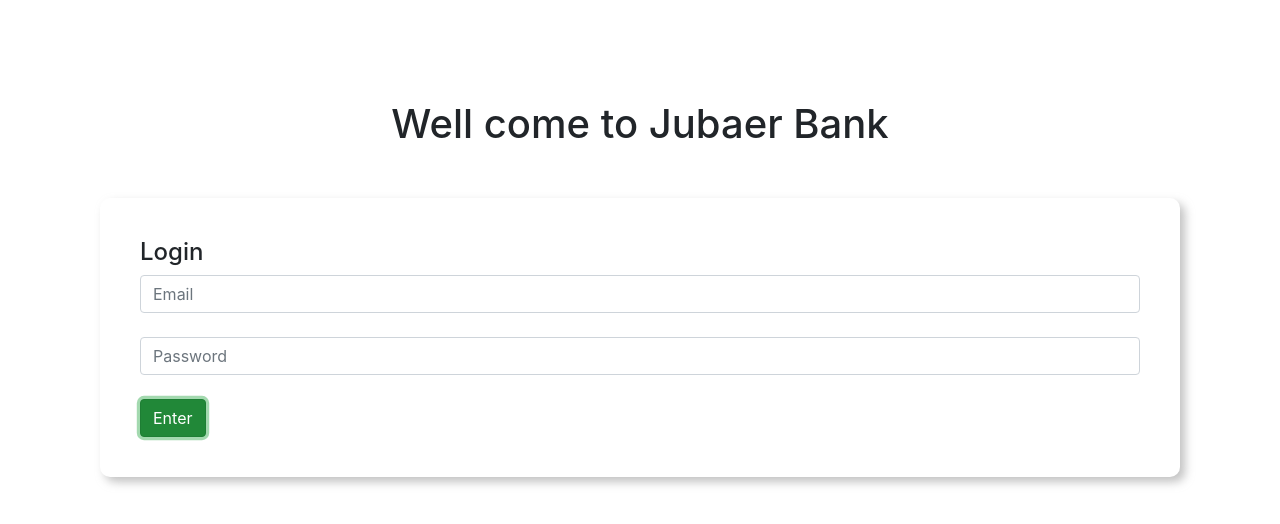
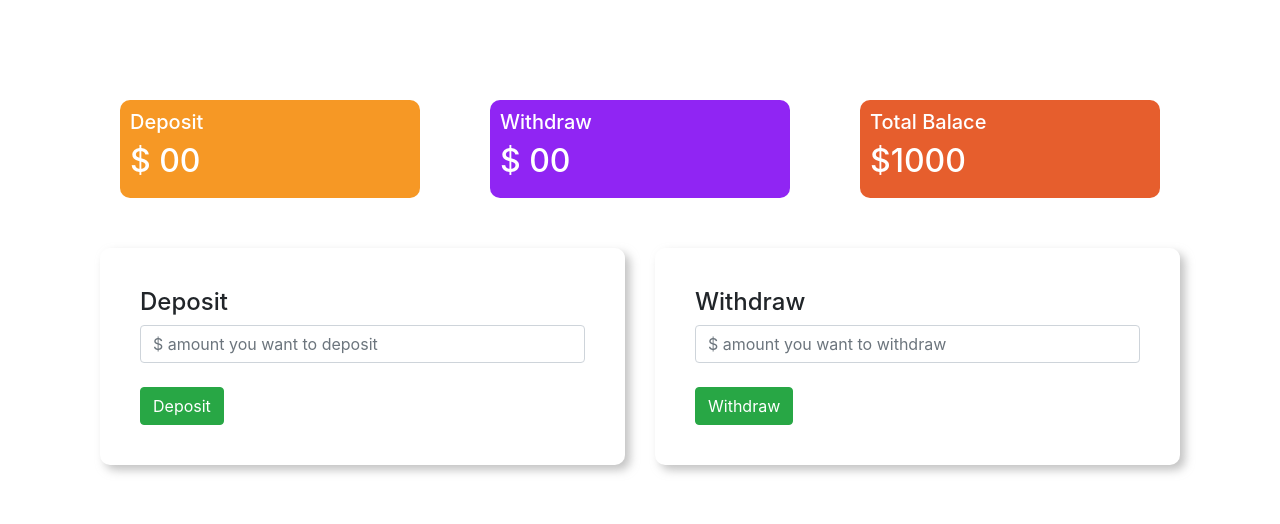
Before and after one commit to amjubaer/jubaer-bank, a plain HTML site: page index.html in a window 1280 px wide. Both pictures are taken after a click on the button "Enter". Drawn offline with nearby package versions, Linux system fonts and the light colour scheme.

Commit message:
I have done

```diff
--- a/index.html
+++ b/index.html
@@ -8,6 +8,7 @@
     <link rel="stylesheet" href="style.css">
 </head>
 <body>
+    <div  id="login-area">
         <h1 class="text-center">Well come to Jubaer Bank</h1>
         <div class="submit-area">
             <h4>Login</h4>
@@ -17,11 +18,126 @@
             <br>
             <button id="login" class="btn btn-success">Enter</button>
         </div>
+    </div>
+    <div id="transaction-area">
+         <div class="row">
+            <div class="col-md-4">
+             <div class="deposit status">
+                    <h5>Deposit</h5>
+                    <h2>$ <span id="currentDeposit">00</span></h2>
+                </div>
+             </div>
+             <div class="col-md-4">
+             <div class="withdraw status">
+                    <h5>Withdraw</h5>
+                    <h2>$ <span id="currentWithdraw">00</span></h2>
+                </div>
+             </div>
+             <div class="col-md-4">
+             <div class="balace status">
+                    <h5>Total Balace</h5>
+                    <h2>$<span id="currentBalance">1000</span></h2>
+                </div>
+             </div>
+         </div>
+         <div class="row">
+             <div class="col-md-6">
+                 <div class="submit-area">
+                    <h4>Deposit</h4>
+                    <input id="depositAmount" type="text" class="form-control" placeholder="$ amount you want to deposit">
+                    <br>
+                    <button id="addDeposit" class="btn btn-success">Deposit </button>
+                 </div>
+             </div>
+             <div class="col-md-6">
+                 <div class="submit-area">
+                    <h4>Withdraw</h4>
+                    <input id="withdrawAmount" type="text" class="form-control" placeholder="$ amount you want to withdraw">
+                    <br>
+                    <button id="addWithdraw" class="btn btn-success ">Withdraw</button>
+                 </div>
+             </div>
+         </div>
+    </div>
+
+
 <script>
+    // login button even handler
      const loginBtn =document.getElementById('login');
-     loginBtn.addEventListener("mouseleave", function(){
-         console.log('I am surprised!');
+     loginBtn.addEventListener("click", function(){
+     const loginArea = document.getElementById('login-area');
+     loginArea.style.display = 'none';
+     const transactionArea = document.getElementById('transaction-area');
+     transactionArea.style.display ='block';
      })
+    // deposit button even handler
+    const depositBtn = document.getElementById('addDeposit');
+    depositBtn.addEventListener('click', function(){
+    // const depositAmount = document.getElementById('depositAmount').value;
+    // const depositNumber = parseFloat(depositAmount);
+    const depositNumber = getInputNumber('depositAmount');
+
+    // const currentDeposit = document.getElementById('currentDeposit').innerText;
+    // const currentDepositNumber = parseFloat(currentDeposit);
+    // const totalDeposit = depositNumber + currentDepositNumber;
+
+    // document.getElementById('currentDeposit').innerText = totalDeposit;
+
+    document.getElementById('depositAmount').value = '';
+
+    updateSpanText('currentDeposit', depositNumber);
+
+   updateSpanText('currentBalance', depositNumber);
+
+
+
+    })
+  // withdraw button even handler
+  const withdrawBtn = document.getElementById('addWithdraw');
+    withdrawBtn.addEventListener('click', function(){
+    //   const withdrawAmount =document.getElementById("withdrawAmount").value;
+    //   const withdrawNumber =parseFloat(withdrawAmount);
+      const withdrawNumber = getInputNumber('withdrawAmount');
+
+      updateSpanText('currentWithdraw', withdrawNumber);
+      updateSpanText('currentBalance', -1 * withdrawNumber);
+
+      document.getElementById("withdrawAmount").value ='';
+
+//       const currentWithdraw = document.getElementById('currentWithdraw').innerText;
+//   const currentwithdrawNumber =parseFloat(currentWithdraw);
+//   const totalWithdraw = withdrawNumber + currentwithdrawNumber;
+//   document.getElementById('currentWithdraw').innerText = totalWithdraw;
+
+//   const currentBalance = document.getElementById('currentBalance').innerText;
+//   const currentBalanceNumber = parseFloat(currentBalance);
+//   const totalBalance = currentBalanceNumber - withdrawNumber;
+
+//   document.getElementById('currentBalance').innerText = totalBalance;
+
+//   document.getElementById("withdrawAmount").value ='';
+
+  })
+
+    function getInputNumber(id){
+        const amount = document.getElementById(id).value;
+        const amountNumber = parseFloat(amount);
+        return amountNumber;
+    }
+
+    function updateSpanText(id, depositNumber){
+    const current = document.getElementById(id).innerText;
+    const currentNumber = parseFloat(current);
+    const totalAmount = depositNumber + currentNumber;
+    document.getElementById(id).innerText = totalAmount;
+
+}
+
+
+
+
+
+
 </script>
 </body>
 </html>
--- a/style.css
+++ b/style.css
@@ -7,3 +7,30 @@ body{
 	padding: 40px;
 	border-radius: 10px;
 }
+.status {
+	margin: 0px 20px;
+	border-radius: 10px;
+	padding: 10px;
+	color: #fff;
+}
+#transaction-area{
+	display: none;
+
+}
+.deposit{
+	background-color: #f69825;
+
+}
+.withdraw{
+   background-color: #9025f3;
+}
+.balace{
+	background-color: #e65e2d;
+
+}
+.deposit-area{
+
+}
+.withdraw-area{
+
+}
```
Lines whose indentation alone changed are shown as unchanged.
